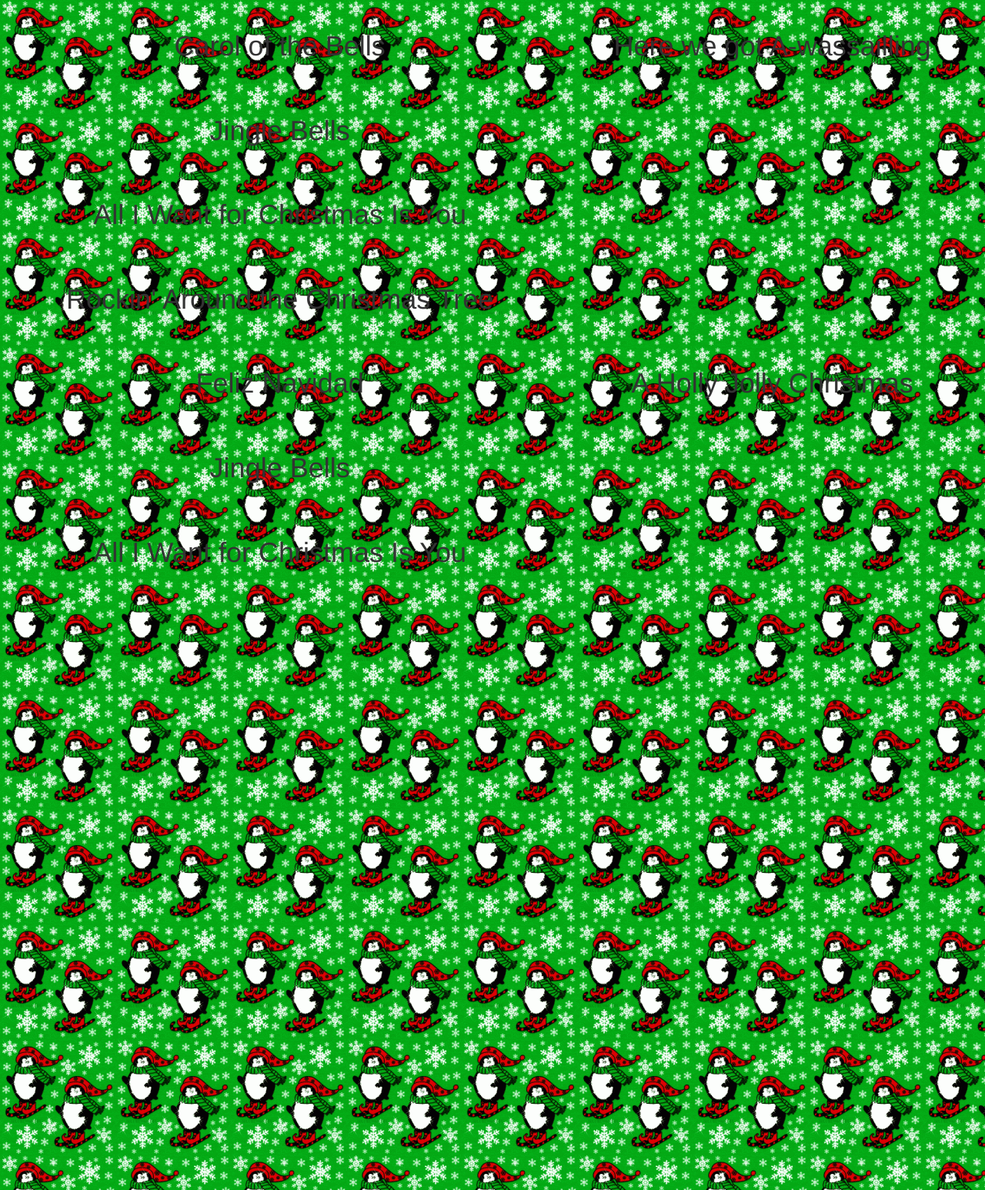
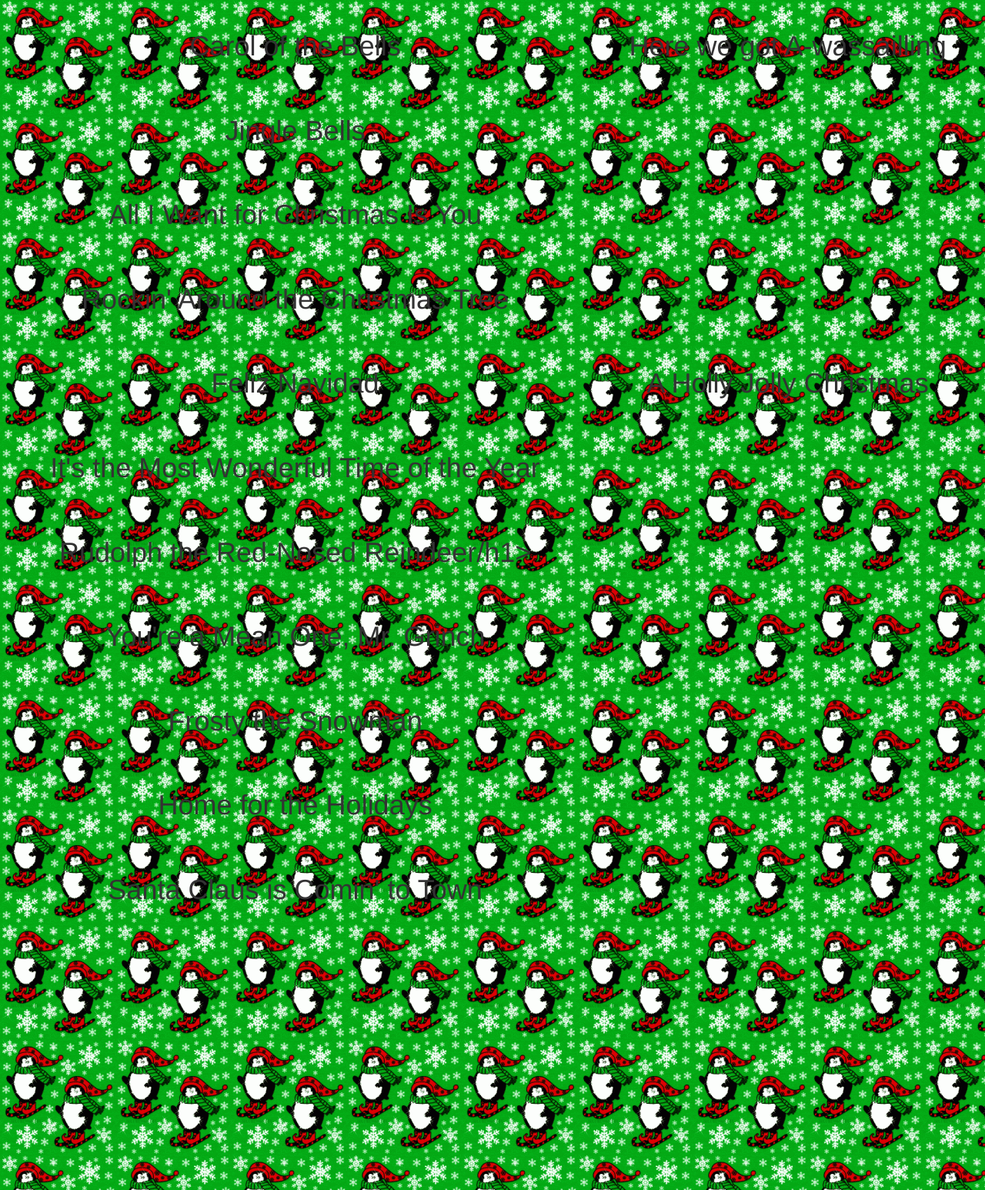
Before and after one commit to rachd/Tacky-Holiday, a PHP site: page /holidaySongs.html in a window 1280 px wide. Shown: the top 1546 px of the page at 77% size. Run offline with PHP 8.4, Linux system fonts and the light colour scheme; style sheets or scripts are compiled from the project's sources; some libraries are stand-ins or nearby versions.

Commit message:
create holidaySongs page and add carols scss

```diff
--- a/app/holidaySongs.html
+++ b/app/holidaySongs.html
@@ -52,14 +52,59 @@
 			</tr>
 			<tr>
 				<td>
-					<h1>Jingle Bells</h1>
+					<h1>It's the Most Wonderful Time of the Year</h1>
 					<p></p>
 				</td>
 			</tr>
 			<tr>
 				<td>
-					<h1>All I Want for Christmas Is You</h1>
+					<h1>Rudolph the Red-Nosed Reindeer/h1>
 					<p></p>
+				</td>
+			</tr>
+			<tr>
+				<td>
+					<h1>You're a Mean One, Mr. Grinch</h1>
+					<p></p>
+				</td>
+				<td>
+
+				</td>
+			</tr>
+			<tr>
+				<td>
+					<h1>Frosty the Snowman</h1>
+					<p></p>
+				</td>
+				<td>
+
+				</td>
+			</tr>
+			<tr>
+				<td>
+					<h1>Home for the Holidays</h1>
+					<p></p>
+				</td>
+				<td>
+
+				</td>
+			</tr>
+			<tr>
+				<td>
+					<h1>Santa Claus is Comin' to Town</h1>
+					<p></p>
+				</td>
+				<td>
+
+				</td>
+			</tr>
+			<tr>
+				<td>
+					<h1></h1>
+					<p></p>
+				</td>
+				<td>
+
 				</td>
 			</tr>
 			<tr>
@@ -78,7 +123,6 @@
 
 	<script src="https://code.jquery.com/jquery-3.1.1.min.js" integrity="sha256-hVVnYaiADRTO2PzUGmuLJr8BLUSjGIZsDYGmIJLv2b8=" crossorigin="anonymous"></script>
 	<script src="https://maxcdn.bootstrapcdn.com/bootstrap/3.3.7/js/bootstrap.min.js"></script>
-	<script src="https://cdnjs.cloudflare.com/ajax/libs/underscore.js/1.8.3/underscore-min.js"></script>
 	<script type="text/javascript" src="js/home.js"></script>
 </body>
 </html>
--- /dev/null
+++ b/app/scss/_carols.scss
@@ -0,0 +1 @@
+//carols css
--- a/app/scss/main.scss
+++ b/app/scss/main.scss
@@ -1,4 +1,5 @@
 @import 'jokes';
+@import 'carols';
 
 .home {
 	height: 2000px;
```
